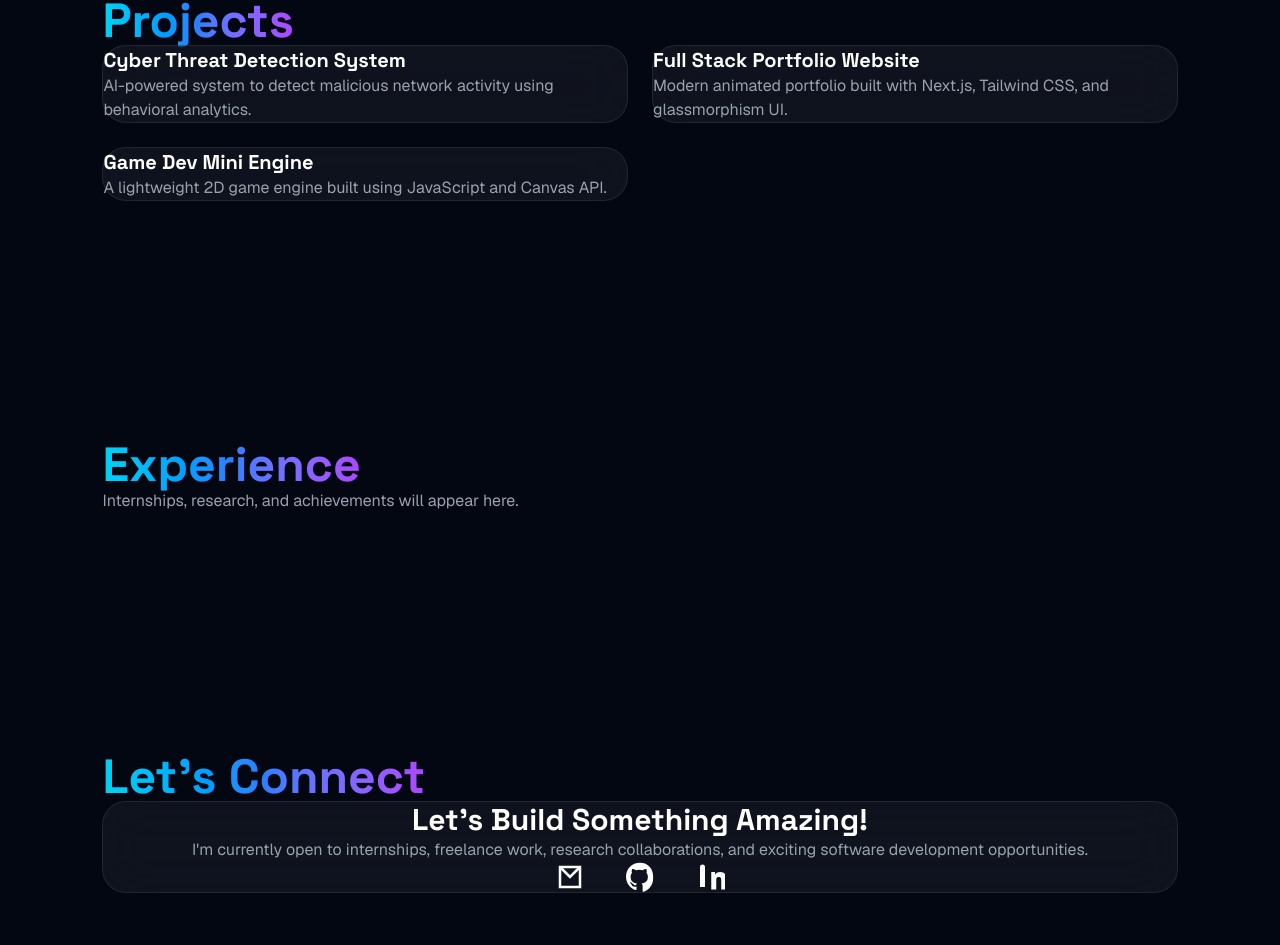
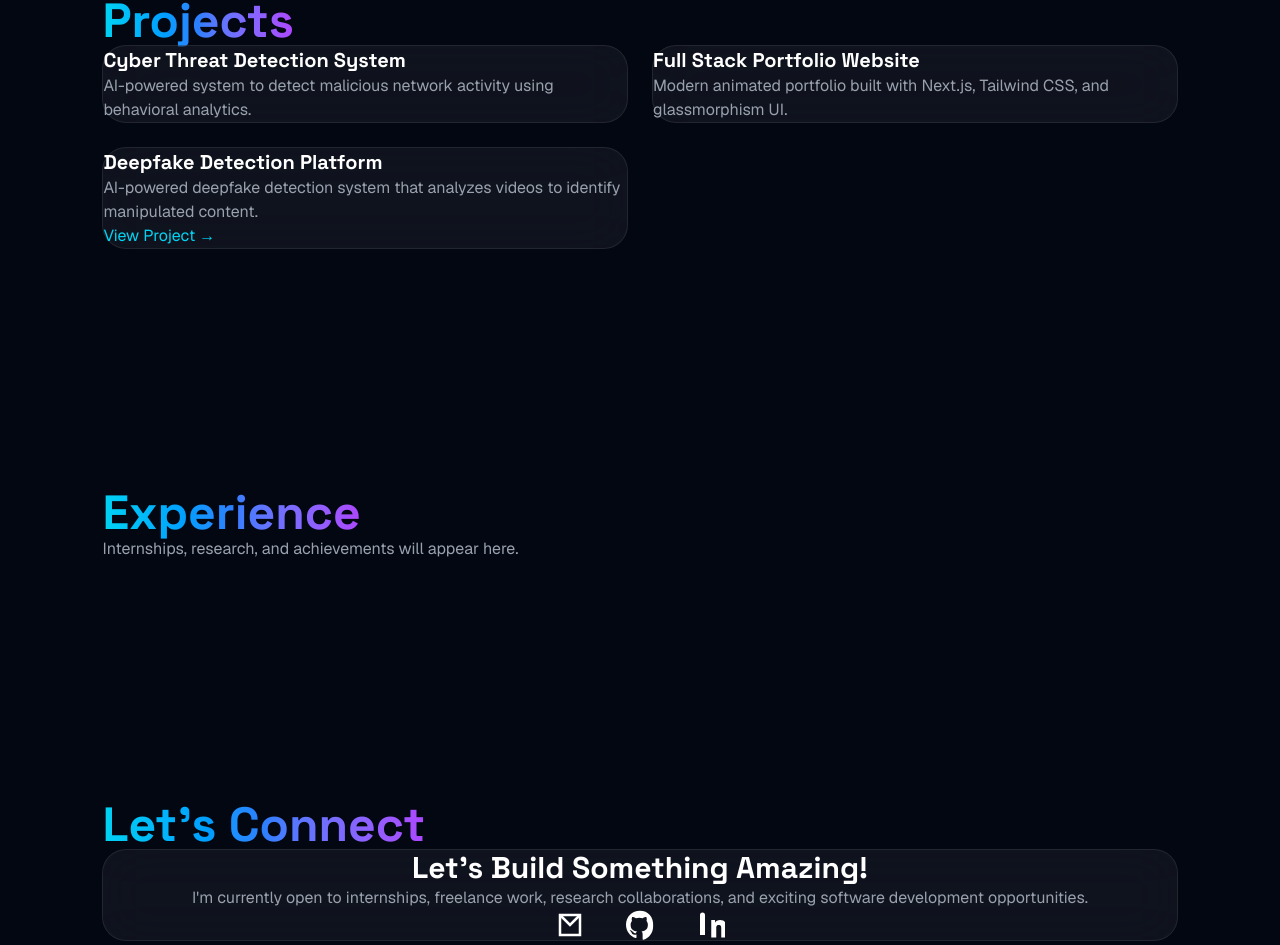
Before and after one commit to gnapiika/portfolio, a Next.js app: page / in a window 1280 px wide. Shown: the part 2515-3460 px from the top of the page. Built offline with nearby package versions, Linux system fonts and the light colour scheme.

Commit message:
Update Projects.tsx

```diff
--- a/components/sections/Projects.tsx
+++ b/components/sections/Projects.tsx
@@ -12,9 +12,10 @@ const projects = [
       'Modern animated portfolio built with Next.js, Tailwind CSS, and glassmorphism UI.',
   },
   {
-    title: 'Game Dev Mini Engine',
+    title: 'Deepfake Detection Platform',
     description:
-      'A lightweight 2D game engine built using JavaScript and Canvas API.',
+      'AI-powered deepfake detection system that analyzes videos to identify manipulated content.',
+    live: 'https://deep-shield-deepfake-detection.vercel.app/',
   },
 ];
 
@@ -30,7 +31,20 @@ export default function Projects() {
             <h3 className="mb-2 text-xl font-bold text-white">
               {project.title}
             </h3>
+
             <p className="text-gray-400">{project.description}</p>
+
+            {/* Live link (only for projects that have it) */}
+            {project.live && (
+              <a
+                href={project.live}
+                target="_blank"
+                rel="noopener noreferrer"
+                className="inline-block mt-4 text-cyan-400 hover:underline"
+              >
+                View Project →
+              </a>
+            )}
           </div>
         ))}
       </div>
```
